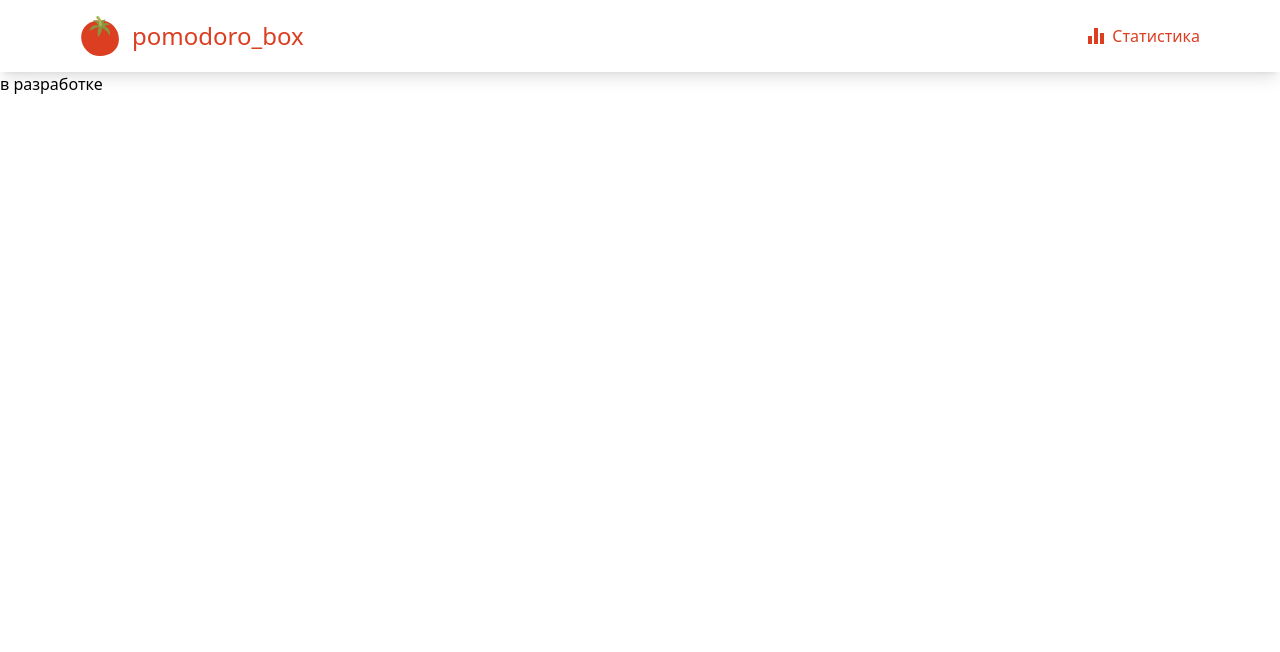
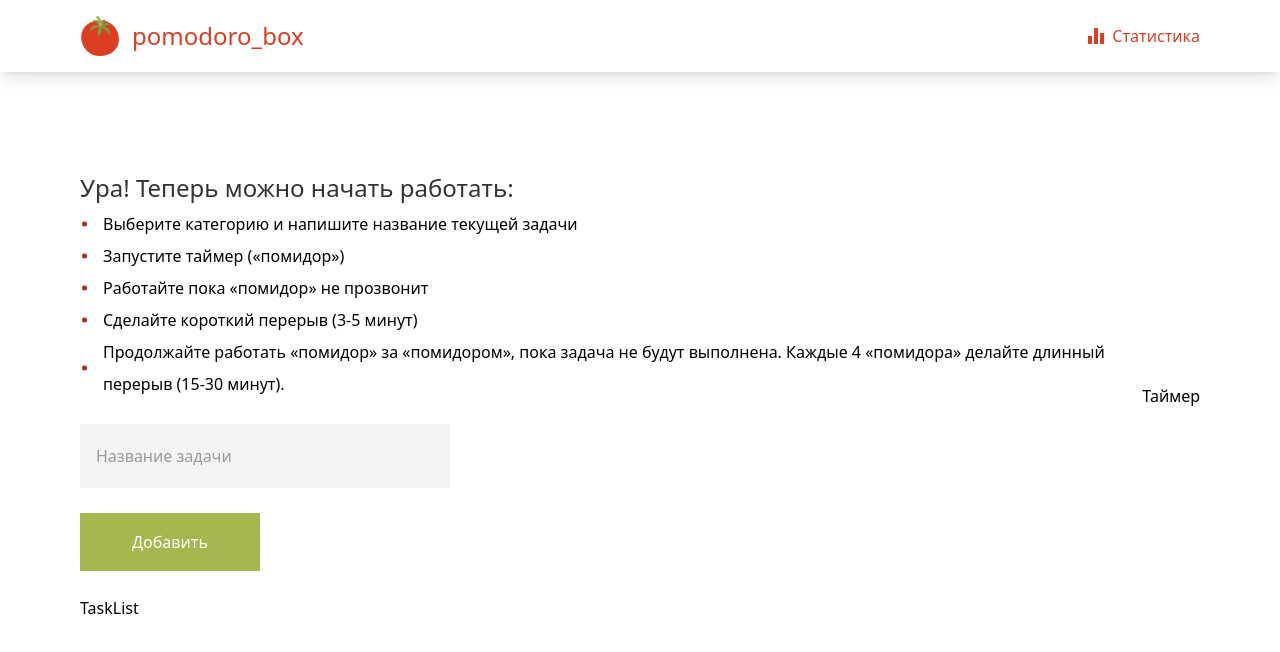
Before and after one commit to NikolayBalabanov/pomodoro-time-tracker, a React (Vite) app: page / in a window 1280 px wide. Shown: the top 652 px of the page. Built offline with nearby package versions, Linux system fonts and the light colour scheme.

Commit message:
feat: add menu block with descr and addTask form

```diff
--- a/package.json
+++ b/package.json
@@ -14,6 +14,7 @@
   "dependencies": {
     "react": "^18.2.0",
     "react-dom": "^18.2.0",
+    "react-hook-form": "^7.43.7",
     "react-router-dom": "^6.9.0"
   },
   "devDependencies": {
--- a/src/App.tsx
+++ b/src/App.tsx
@@ -1,13 +1,14 @@
 import Header from './components/Header';
 import React from 'react';
 import { Route, Routes } from 'react-router-dom';
+import Main from './pages/Main';
 
 function App() {
   return (
     <div className="max-w-[1440px] mx-auto">
       <Header />
       <Routes>
-        <Route path="/" element={<h1>в разработке</h1>} />
+        <Route path="/" element={<Main />} />
         <Route path="/statistics" element={<h1>статистику еще не завезли</h1>} />
       </Routes>
     </div>
--- /dev/null
+++ b/src/components/AddTask.tsx
@@ -0,0 +1,37 @@
+import React from 'react';
+import { SubmitHandler, useForm } from 'react-hook-form';
+import ButtonColored from './UI/ButtonColored';
+
+type FormValues = {
+  inputText: string;
+};
+
+export default function AddTask() {
+  const {
+    register,
+    handleSubmit,
+    formState: { errors },
+  } = useForm<FormValues>();
+  const onSubmit: SubmitHandler<FormValues> = (data) => console.log('Форма отправлена', data);
+  return (
+    <form className="mb-[25px] flex flex-col items-start" onSubmit={handleSubmit(onSubmit)}>
+      <input
+        className="mb-[25px] w-[370px] py-[19px] px-[15px] bg-colorBg border-transparent border-1 text-base placeholder:text-colorTextGrey"
+        type="text"
+        placeholder="Название задачи"
+        {...register('inputText', {
+          required: 'true',
+          minLength: {
+            value: 4,
+            message: 'Введите больше трех символов',
+          },
+        })}
+        aria-invalid={errors.inputText ? 'true' : undefined}
+      />
+      {errors.inputText && (
+        <span className="text-colorRed text-xs py-2 -mt-5 block">Введите больше трех символов</span>
+      )}
+      <ButtonColored color="green" text="Добавить" type="submit" />
+    </form>
+  );
+}
--- /dev/null
+++ b/src/components/Description.tsx
@@ -0,0 +1,23 @@
+import React from 'react';
+import DescriptionItem from './DescriptionItem';
+
+const descrItems = [
+  'Выберите категорию и напишите название текущей задачи',
+  'Запустите таймер («помидор»)',
+  'Работайте пока «помидор» не прозвонит',
+  'Сделайте короткий перерыв (3-5 минут)',
+  'Продолжайте работать «помидор» за «помидором», пока задача не будут выполнена. Каждые 4 «помидора» делайте длинный перерыв (15-30 минут).',
+];
+
+export default function Description() {
+  return (
+    <div className="mb-6 flex flex-col">
+      <h2 className="text-2xl text-colorText mb-1">Ура! Теперь можно начать работать:</h2>
+      <ul className="flex flex-col list-none">
+        {descrItems.map((item) => (
+          <DescriptionItem key={item} text={item} />
+        ))}
+      </ul>
+    </div>
+  );
+}
--- /dev/null
+++ b/src/components/DescriptionItem.tsx
@@ -0,0 +1,9 @@
+import React from 'react';
+
+interface IDescriptionItemProps {
+  text: string;
+}
+
+export default function DescriptionItem({ text }: IDescriptionItemProps) {
+  return <li className="list-item text-base leading-8 pl-[23px]">{text}</li>;
+}
--- a/src/components/Logo.tsx
+++ b/src/components/Logo.tsx
@@ -31,7 +31,7 @@ export default function Logo() {
           </clipPath>
         </defs>
       </svg>
-      <span className="logo-text">pomodoro_box</span>
+      <h1 className="logo-text">pomodoro_box</h1>
     </>
   );
 }
--- /dev/null
+++ b/src/components/Menu.tsx
@@ -0,0 +1,14 @@
+import React from 'react';
+import AddTask from './AddTask';
+import Description from './Description';
+import TaskList from './TaskList';
+
+export default function Menu() {
+  return (
+    <aside>
+      <Description />
+      <AddTask />
+      <TaskList />
+    </aside>
+  );
+}
--- /dev/null
+++ b/src/components/TaskList.tsx
@@ -0,0 +1,5 @@
+import React from 'react';
+
+export default function TaskList() {
+  return <div>TaskList</div>;
+}
--- /dev/null
+++ b/src/components/UI/ButtonColored.tsx
@@ -0,0 +1,22 @@
+import React from 'react';
+
+interface IButtonColoredProps {
+  text: string;
+  color: 'green' | 'red';
+  type: 'button' | 'submit';
+}
+
+export default function ButtonColored({ color, text, type }: IButtonColoredProps) {
+  const greenStyles =
+    'bg-colorGreen border-colorGreen hover:bg-colorGreen2 hover:border-colorGreen2';
+  const redStyles = 'bg-colorRed border-colorRed hover:bg-colorRedHover hover:border-colorRedHover';
+  return (
+    <button
+      type={type}
+      className={`btn ${color === 'green' ? greenStyles : redStyles}`}
+      aria-label={text}
+    >
+      {text}
+    </button>
+  );
+}
--- /dev/null
+++ b/src/components/UI/ButtonStop.tsx
@@ -0,0 +1,19 @@
+import React from 'react';
+
+interface IButtonStopProps {
+  text: string;
+  isDisabled: boolean;
+}
+
+export default function ButtonStop({ isDisabled, text }: IButtonStopProps) {
+  return (
+    <button
+      type="button"
+      className="btn border-colorRed text-colorRed bg-transparent hover:bg-colorRed hover:text-white"
+      aria-label={text}
+      disabled={isDisabled}
+    >
+      {text}
+    </button>
+  );
+}
--- a/src/index.css
+++ b/src/index.css
@@ -11,7 +11,27 @@
     @apply text-colorRed hover:text-colorRedHover transition-colors duration-200;
   }
 
+  .list-item {
+    position: relative;
+  }
+
+  .list-item::before {
+    position: absolute;
+    content: '';
+    top: 50%;
+    left: 2px;
+    width: 5px;
+    height: 5px;
+    border-radius: 50%;
+    background-color: #b7280f;
+    transform: translateY(-50%);
+  }
+
   .nav-svg path {
     fill: currentColor;
   }
+
+  .btn {
+    @apply py-[19px] px-[50px] font-medium text-base text-white leading-4 transition-colors duration-200 border-2;
+  }
 }
--- /dev/null
+++ b/src/pages/Main.tsx
@@ -0,0 +1,13 @@
+import React from 'react';
+import Menu from '../components/Menu';
+
+export default function Main() {
+  return (
+    <main className="pr-20 pl-20 py-[100px]">
+      <div className="flex items-center">
+        <Menu />
+        <div>Таймер</div>
+      </div>
+    </main>
+  );
+}
```
Also changed, not shown: 1 other file (tests, documents, lock files or other folders).
